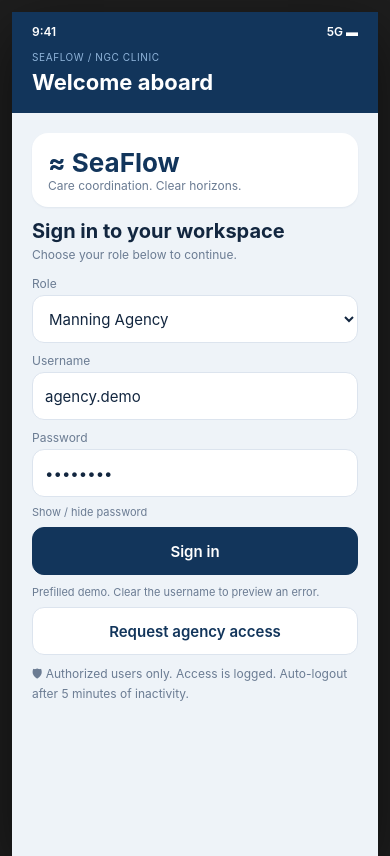
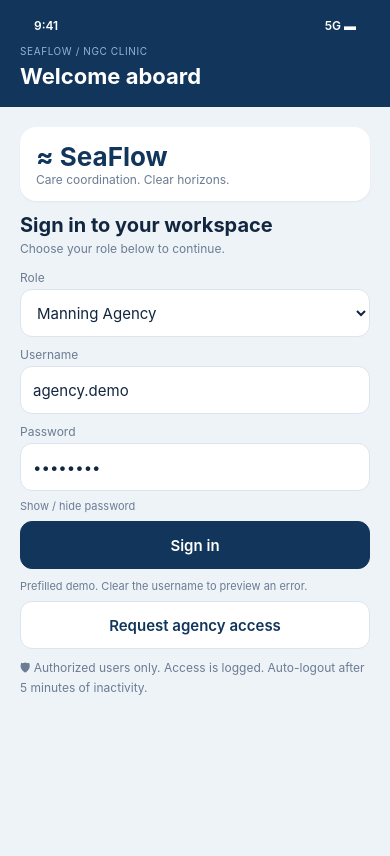
Before and after one commit to JhillianBaniqued/SeaFlow, a plain HTML site: page index.html in a window 390 px wide. Drawn offline with Linux system fonts and the light colour scheme.

Commit message:
Phone View

```diff
--- a/index.html
+++ b/index.html
@@ -4,13 +4,13 @@
 <style>
 :root{--navy:#12355B;--teal:#1AA6A6;--bg:#EEF3F8;--ink:#12263F;--mut:#6B7C93;--line:#DCE4EE;box-sizing:border-box}
 *{box-sizing:border-box;margin:0;font-family:Inter,system-ui,sans-serif}
-html,body{height:100%}body{background:#1E1E1E;display:flex;align-items:center;justify-content:center;gap:32px;flex-wrap:wrap;padding:12px;color:#fff}
-.side{max-width:260px;font-size:13px;line-height:1.5;color:#B8C4D4}.side h2{color:#fff;font-size:18px;margin-bottom:8px}.side p{margin-bottom:10px}.side b{color:#fff}
-.ph{width:390px;height:844px;background:var(--bg);border-radius:32px;overflow:hidden;position:relative;display:flex;flex-direction:column;color:var(--ink);box-shadow:0 20px 60px #0008;flex:none}
-@media(max-height:900px){.ph{zoom:.82}}
-@media(max-width:430px){.side{display:none}.ph{width:100%;height:100vh;border-radius:0;zoom:1}}
+html,body{height:100%}body{background:radial-gradient(circle at 50% 30%,#2A3A4F,#10161F);display:flex;align-items:center;justify-content:center;padding:12px;color:#fff}
+.ph{width:410px;height:864px;background:var(--bg);border:10px solid #05080D;border-radius:56px;overflow:hidden;position:relative;display:flex;flex-direction:column;color:var(--ink);box-shadow:0 0 0 2px #3A4757,0 30px 80px #000A;flex:none}
+.ph:before{content:"";position:absolute;top:10px;left:50%;transform:translateX(-50%);width:104px;height:28px;border-radius:20px;background:#05080D;z-index:20}
+@media(max-height:940px){.ph{zoom:.84}}@media(max-height:800px){.ph{zoom:.7}}
+@media(max-width:430px){body{padding:0;background:var(--bg)}.ph{width:100%;height:100vh;border:0;border-radius:0;box-shadow:none;zoom:1}.ph:before{display:none}}
 .hd{background:var(--navy);color:#fff;padding:12px 20px 18px;flex:none}
-.sb{display:flex;justify-content:space-between;font-size:12px;font-weight:600;margin-bottom:12px}
+.sb{display:flex;justify-content:space-between;font-size:12px;font-weight:600;margin-bottom:12px;padding:6px 14px 0}
 .br{font-size:10px;letter-spacing:.06em;color:#8FB4DA;margin-bottom:6px}
 .tt{display:flex;align-items:center;gap:10px;font-size:22px;font-weight:700}.tt .x{margin-left:auto;font-size:18px;cursor:pointer;position:relative}
 .dot{position:absolute;top:-2px;right:-2px;width:8px;height:8px;border-radius:50%;background:var(--teal)}
@@ -48,9 +48,6 @@ textarea{min-height:84px;resize:none}.er{border-color:#C0392B!important}.em{font
 .rd{background:#C0392B!important;color:#fff!important;border-color:#C0392B!important}.rt{color:#B42318!important;border-color:#F3C2C2!important}
 .lg{display:flex;gap:6px;align-items:center;font-size:12px}.ck{width:22px;min-height:22px;flex:none}
 </style></head><body>
-<div class="side"><h2>SeaFlow prototype</h2><p>Clickable demo for NGC Medical Specialists Clinic. All data is fictional.</p>
-<p><b>Demo logins</b> (password: anything)<br>Manning Agency: agency.demo<br>Clinic Staff: staff.demo<br>Clinic Admin: admin.demo</p>
-<p>Tip: submit an endorsement as the agency, sign out, then accept it as Clinic Staff. The agency sees the update. Every action lands in the Admin audit log.</p></div>
 <div class="ph" id="ph"></div>
 <script>
 const ST=['Pending','Accepted','Treatment in Progress','Non-reporting Status','Expired','Stop Treatment','Reach Maximum Medical Improvement','Fit to Work','Fit to Work with Disability'],CC=['','n','t','','r','n','n','g','g'],CL=['#B7791F','#4A5B73','#0B6E6E','#B7791F','#B42318','#6B7C93','#6B7C93','#0E6B4E','#0E6B4E'];
```
